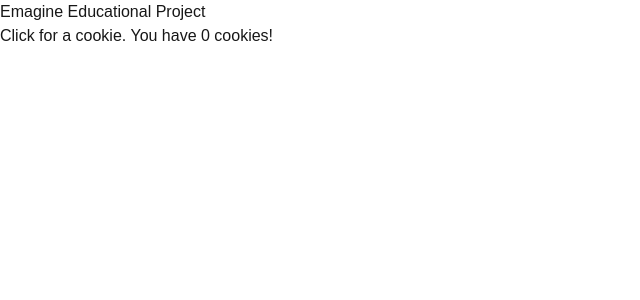
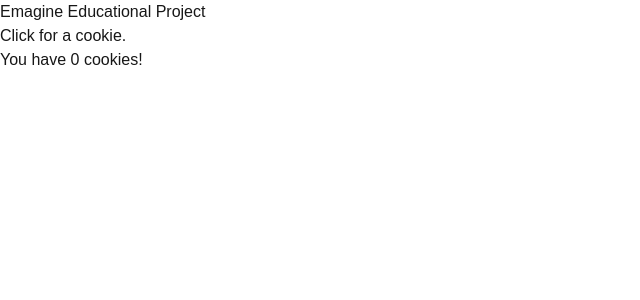
Before and after one commit to Bdonah/Imagine-proj, a Next.js app: page / in a window 1280 px wide. Shown: the top 300 px of the page, without its empty margins (0-640 px from the left). Built offline with nearby package versions, Linux system fonts and the light colour scheme.

Commit message:
feat: update the display of num of clicks

```diff
--- a/src/app/page.tsx
+++ b/src/app/page.tsx
@@ -6,6 +6,7 @@ export default function Home() {
     <>
     <h1 className="text-2xl"> Emagine Educational Project</h1>
     <ClickCounter />
+
     </>
   );
 }
@@ -19,8 +20,9 @@ function ClickCounter (){
         className="w-44 h-44  bg-[#D2B48C] text-black rounded-full flex items-center justify-center shadow-md hover:bg-[#C2A178]"
         onClick={() => setCount(count + 1)}
       >
-        Click for a cookie. You have {count} cookies!
+        Click for a cookie.
       </button>
+      <h1 className= "text-4xl">You have {count} cookies!</h1>
     </div>
   );
 }
```
